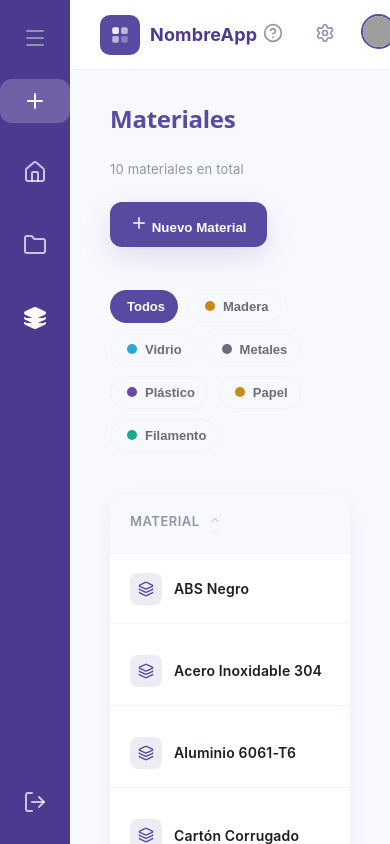
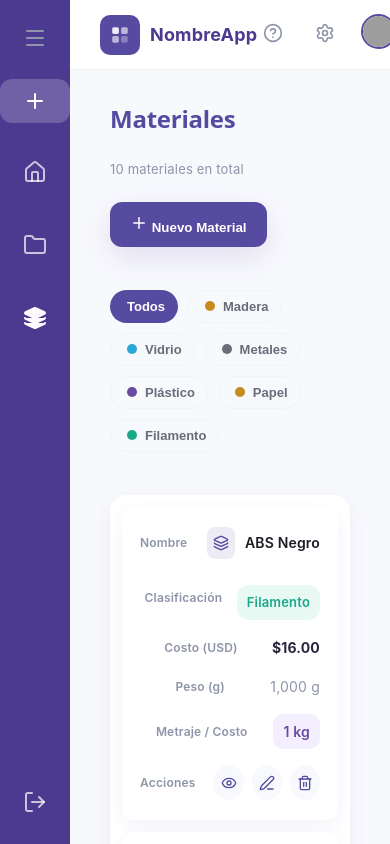
Before and after one commit to YariCB/UCV_TEG_Frontend, a React (Vite) app: page /materials in a window 390 px wide. Built offline with nearby package versions, Linux system fonts and the light colour scheme; grey boxes are pictures that could not be loaded.

Commit message:
Adding Materials Responsive

```diff
--- a/src/pages/Materials/Materials.css
+++ b/src/pages/Materials/Materials.css
@@ -247,3 +247,36 @@
   .materials-header { flex-direction:column; align-items:flex-start }
   .search-bar { width:100% }
 }
+
+/* Responsive: convert table rows to cards on small screens */
+@media (max-width: 768px) {
+  .materials-table thead { display: none }
+  .materials-table { display: block }
+  .materials-table tbody { display: block }
+  .materials-table tbody tr {
+    display: block;
+    margin: 12px 12px;
+    padding: 12px;
+    border-radius: 12px;
+    background: white;
+    box-shadow: 0 6px 18px rgba(76,58,145,0.06);
+  }
+  .materials-table tbody td {
+    display: flex;
+    justify-content: space-between;
+    align-items: center;
+    padding: 8px 6px;
+    border-bottom: none;
+  }
+  .materials-table tbody td:before {
+    content: attr(data-label);
+    font-size: 12px;
+    color: #8e94a9;
+    font-weight: 600;
+    margin-right: 10px;
+    flex: 1 1 auto;
+    text-transform: none;
+  }
+  .table-name-cell { gap:10px }
+  .table-actions { justify-content: flex-end }
+}
--- a/src/pages/Materials/Materials.jsx
+++ b/src/pages/Materials/Materials.jsx
@@ -131,20 +131,20 @@ export default function Materials() {
             <tbody>
               {filteredBySearch.map(m => (
                   <tr key={m.id}>
-                  <td className="table-name-cell">
+                    <td className="table-name-cell" data-label="Nombre">
                       <div className="file-icon-bg"><Layers size={16} /></div>
                       <span>{m.name}</span>
                     </td>
-                  <td>
+                    <td data-label="Clasificación">
                     {(() => {
                       const key = m.classification.toLowerCase().normalize('NFD').replace(/[^\w\s-]/g, '').replace(/\s+/g, '')
                       return <span className={`status-tag ${key}`}>{m.classification}</span>
                     })()}
                   </td>
-                  <td className="cost">${m.cost.toFixed(2)}</td>
-                  <td className="muted">{m.weight.toLocaleString()} g</td>
-                  <td><span className="metraje-chip">{m.metraje}</span></td>
-                  <td className="table-actions">
+                    <td className="cost" data-label="Costo (USD)">${m.cost.toFixed(2)}</td>
+                    <td className="muted" data-label="Peso (g)">{m.weight.toLocaleString()} g</td>
+                    <td data-label="Metraje / Costo"><span className="metraje-chip">{m.metraje}</span></td>
+                    <td className="table-actions" data-label="Acciones">
                       <button className="action-btn-circle view"><Eye size={16}/></button>
                       <button className="action-btn-circle edit"><Edit3 size={16}/></button>
                       <button className="action-btn-circle delete"><Trash2 size={16}/></button>
```
Lines whose indentation alone changed are shown as unchanged.
